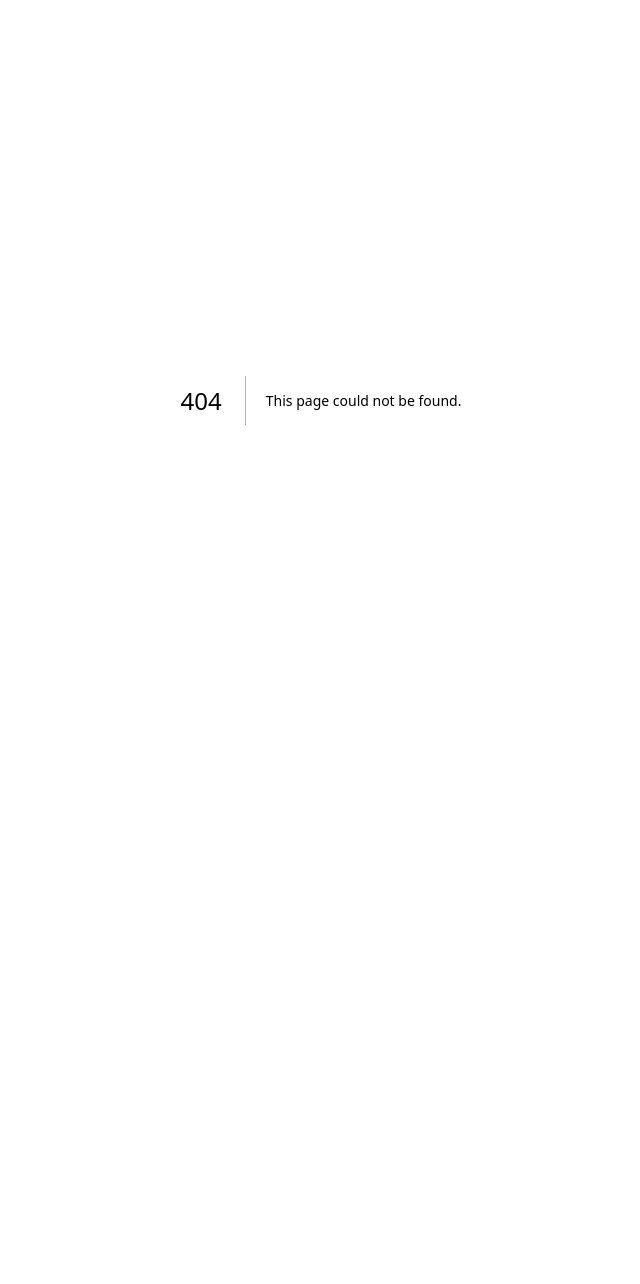
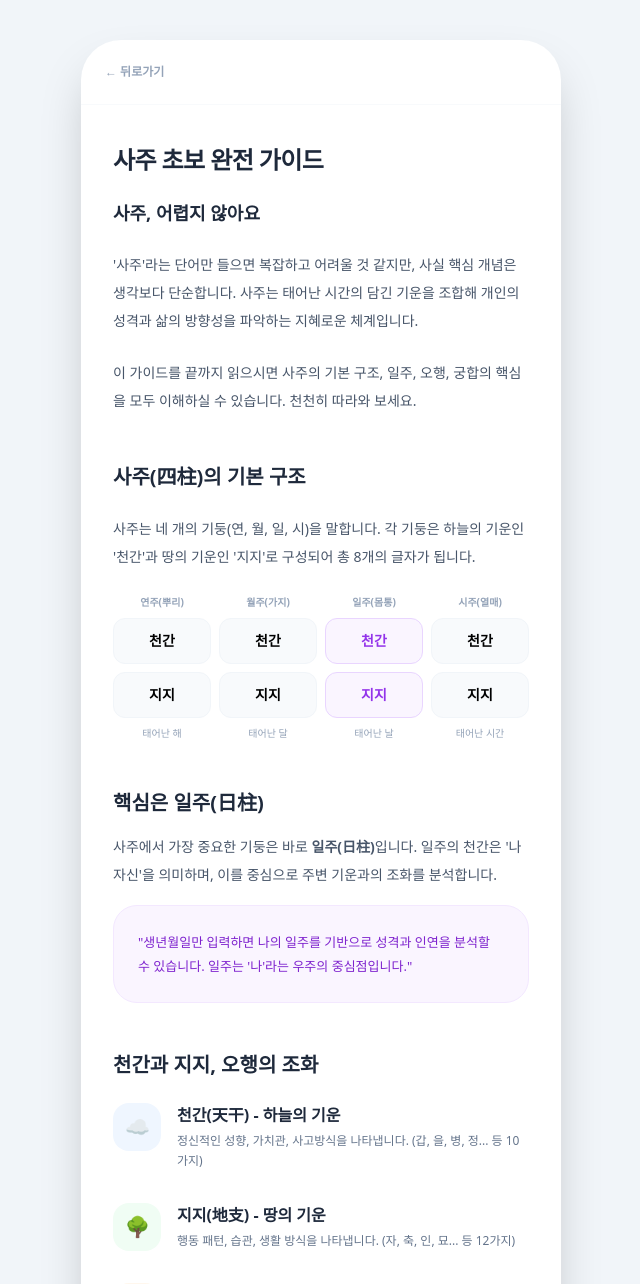
Before and after one commit to PLANB-John/oursai-web, a Next.js app: page /beginner in a window 1280 px wide. Before the commit this address had no page. Shown: the top 1284 px of the page, without its empty margins (319-959 px from the left). Before the commit the page ends 800 px from the top, so only its background shows below. Built offline with nearby package versions, Linux system fonts and the light colour scheme.

Commit message:
Create beginner.js

```diff
--- /dev/null
+++ b/pages/beginner.js
@@ -0,0 +1,124 @@
+import React from 'react';
+import Head from 'next/head';
+
+export default function BeginnerGuide() {
+  return (
+    <div className="min-h-screen bg-slate-100 flex justify-center items-start sm:py-10 font-sans">
+      <Head>
+        <title>사주 초보 완전 가이드 | 우리 사이 (oursai.kr)</title>
+      </Head>
+
+      <div className="w-full max-w-[480px] min-h-screen bg-white shadow-2xl flex flex-col relative overflow-hidden sm:rounded-[40px] pb-20">
+
+        {/* --- 상단 네비게이션 --- */}
+        <div className="px-6 py-6 border-b border-slate-50 flex items-center">
+          <a href="/guide" className="text-xs text-slate-400 font-bold flex items-center gap-1 hover:text-purple-400 transition-colors">
+            ← 뒤로가기
+          </a>
+        </div>
+
+        <main className="px-8 py-10 space-y-12">
+          {/* 헤더 섹션 */}
+          <section>
+            <h1 className="text-2xl font-black text-slate-800 mb-6 tracking-tight leading-tight">사주 초보 완전 가이드</h1>
+            <div className="space-y-6 text-[14px] text-slate-600 leading-7">
+              <p className="font-bold text-slate-800 text-lg">사주, 어렵지 않아요</p>
+              <p>'사주'라는 단어만 들으면 복잡하고 어려울 것 같지만, 사실 핵심 개념은 생각보다 단순합니다. 사주는 태어난 시간의 담긴 기운을 조합해 개인의 성격과 삶의 방향성을 파악하는 지혜로운 체계입니다.</p>
+              <p>이 가이드를 끝까지 읽으시면 사주의 기본 구조, 일주, 오행, 궁합의 핵심을 모두 이해하실 수 있습니다. 천천히 따라와 보세요.</p>
+            </div>
+          </section>
+
+          {/* 사주의 기본 구조 (표) */}
+          <section className="space-y-6">
+            <h2 className="text-xl font-bold text-slate-800">사주(四柱)의 기본 구조</h2>
+            <p className="text-[14px] text-slate-600 leading-7">사주는 네 개의 기둥(연, 월, 일, 시)을 말합니다. 각 기둥은 하늘의 기운인 '천간'과 땅의 기운인 '지지'로 구성되어 총 8개의 글자가 됩니다.</p>
+
+            <div className="grid grid-cols-4 gap-2 text-center">
+              {[
+                { label: '연주(뿌리)', part: '천간', sub: '지지', desc: '태어난 해' },
+                { label: '월주(가지)', part: '천간', sub: '지지', desc: '태어난 달' },
+                { label: '일주(몸통)', part: '천간', sub: '지지', desc: '태어난 날', highlight: true },
+                { label: '시주(열매)', part: '천간', sub: '지지', desc: '태어난 시간' }
+              ].map((item, idx) => (
+                <div key={idx} className="space-y-2">
+                  <div className="text-[10px] text-slate-400 font-bold">{item.label}</div>
+                  <div className={`p-3 rounded-xl border ${item.highlight ? 'bg-purple-50 border-purple-200 text-purple-600' : 'bg-slate-50 border-slate-100'} font-bold text-sm`}>천간</div>
+                  <div className={`p-3 rounded-xl border ${item.highlight ? 'bg-purple-50 border-purple-200 text-purple-600' : 'bg-slate-50 border-slate-100'} font-bold text-sm`}>지지</div>
+                  <div className="text-[10px] text-slate-400">{item.desc}</div>
+                </div>
+              ))}
+            </div>
+          </section>
+
+          {/* 핵심은 일주(日柱) */}
+          <section className="space-y-4">
+            <h2 className="text-xl font-bold text-slate-800">핵심은 일주(日柱)</h2>
+            <p className="text-[14px] text-slate-600 leading-7">사주에서 가장 중요한 기둥은 바로 <strong>일주(日柱)</strong>입니다. 일주의 천간은 '나 자신'을 의미하며, 이를 중심으로 주변 기운과의 조화를 분석합니다.</p>
+            <div className="bg-purple-50 p-6 rounded-3xl border border-purple-100 text-purple-700 text-[13px] leading-6 font-medium">
+              "생년월일만 입력하면 나의 일주를 기반으로 성격과 인연을 분석할 수 있습니다. 일주는 '나'라는 우주의 중심점입니다."
+            </div>
+          </section>
+
+          {/* 천간과 지지, 오행 설명 */}
+          <section className="space-y-6">
+            <h2 className="text-xl font-bold text-slate-800">천간과 지지, 오행의 조화</h2>
+            <div className="space-y-8">
+              <div className="flex gap-4 items-start">
+                <div className="w-12 h-12 bg-blue-50 text-blue-500 rounded-2xl flex items-center justify-center text-xl shrink-0">☁️</div>
+                <div className="space-y-1">
+                  <p className="font-bold text-slate-800">천간(天干) - 하늘의 기운</p>
+                  <p className="text-[12px] text-slate-500 leading-5">정신적인 성향, 가치관, 사고방식을 나타냅니다. (갑, 을, 병, 정... 등 10가지)</p>
+                </div>
+              </div>
+              <div className="flex gap-4 items-start">
+                <div className="w-12 h-12 bg-green-50 text-green-500 rounded-2xl flex items-center justify-center text-xl shrink-0">🌳</div>
+                <div className="space-y-1">
+                  <p className="font-bold text-slate-800">지지(地支) - 땅의 기운</p>
+                  <p className="text-[12px] text-slate-500 leading-5">행동 패턴, 습관, 생활 방식을 나타냅니다. (자, 축, 인, 묘... 등 12가지)</p>
+                </div>
+              </div>
+              <div className="flex gap-4 items-start">
+                <div className="w-12 h-12 bg-orange-50 text-orange-500 rounded-2xl flex items-center justify-center text-xl shrink-0">☯️</div>
+                <div className="space-y-1">
+                  <p className="font-bold text-slate-800">오행(五行) - 에너지의 균형</p>
+                  <p className="text-[12px] text-slate-500 leading-5">목(나무), 화(불), 토(흙), 금(쇠), 수(물)의 다섯 가지 기운이 서로 살리고 돕는 원리입니다.</p>
+                </div>
+              </div>
+            </div>
+          </section>
+
+          {/* 하단 질문 영역 */}
+          <section className="bg-slate-50 p-8 rounded-[40px] border border-slate-100 space-y-6">
+            <h3 className="text-lg font-bold text-slate-800">자주 묻는 질문</h3>
+            <div className="space-y-6">
+              {[
+                { q: "사주를 보려면 태어난 시간도 알아야 하나요?", a: "일주를 분석하는 데는 생년월일만으로도 가능하지만, 정확한 시주(시간)까지 알면 훨씬 정밀한 분석이 가능합니다." },
+                { q: "궁합이 안 좋으면 어떡하죠?", a: "궁합은 '운명'이라기보다 '날씨'와 같습니다. 비가 오면 우산을 쓰듯, 서로의 차이를 알고 배려하는 가이드로 활용하세요." }
+              ].map((faq, idx) => (
+                <div key={idx} className="space-y-2">
+                  <p className="font-bold text-sm text-purple-500 italic">Q. {faq.q}</p>
+                  <p className="text-[12px] text-slate-500 leading-6">{faq.a}</p>
+                </div>
+              ))}
+            </div>
+          </section>
+        </main>
+
+        {/* 푸터 영역 */}
+        <footer className="px-6 py-12 bg-white text-center space-y-6 border-t border-slate-50">
+          <div className="flex justify-center gap-5 text-[11px] text-slate-300 font-bold">
+            <a href="/guide">가이드 목록</a>
+            <span className="text-slate-100">|</span>
+            <a href="/faq">자주 묻는 질문</a>
+          </div>
+          <div className="flex justify-center gap-5 text-[11px] text-slate-300 font-bold border-t border-slate-50 pt-6">
+            <a href="/terms" className="hover:text-slate-400">이용약관</a>
+            <span className="text-slate-100">|</span>
+            <a href="/privacy" className="hover:text-slate-400">개인정보처리방침</a>
+          </div>
+          <p className="text-[10px] text-slate-200 font-medium italic">© 2026 oursai.kr | All Rights Reserved.</p>
+        </footer>
+      </div>
+    </div>
+  );
+}
```
